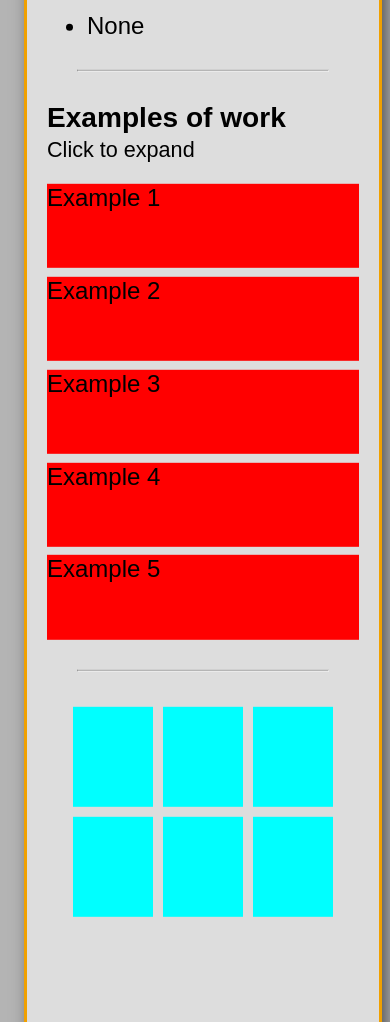
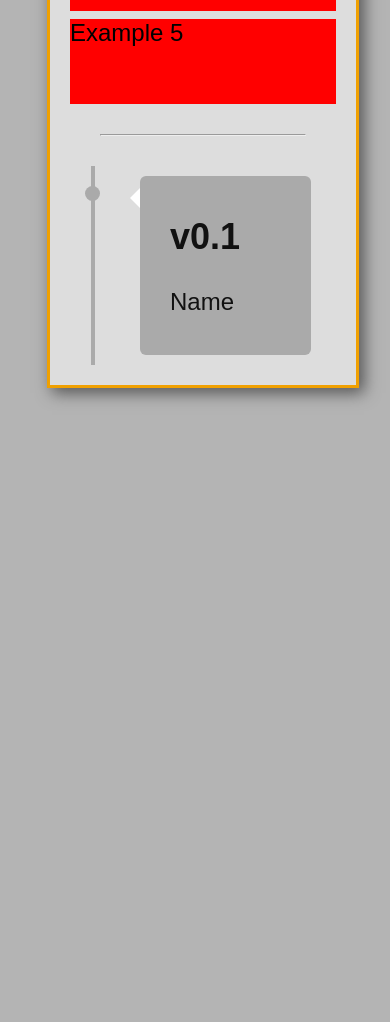
Before and after one commit to OliverW10/IPT-portfolio, a plain HTML site: page index.html in a window 390 px wide. Shown: the part 901-1923 px from the top of the page. After the commit the page ends 844 px from the top, so only its background shows below. Drawn offline with nearby package versions, Linux system fonts and the light colour scheme; files that its build step writes are made by us from their sources.

Commit message:
added versions timeline

```diff
--- a/index.html
+++ b/index.html
@@ -1,10 +1,9 @@
 <head>
-    <link rel="icon"
-      type="image/x-icon"
-      href="./favicon.ico">
+    <link rel="icon" type="image/x-icon" href="./favicon.ico">
     <link rel="stylesheet" href="styles.css">
     <title>Olivers Portfolio</title>
 </head>
+
 <body>
     <div id="overlay"></div>
     <div id="scroller"></div>
@@ -43,20 +42,16 @@
                 </div>
             </div>
             <hr>
-            <div id="testContainer">
-                <div class="testItem"></div>
-                <div class="testItem"></div>
-                <div class="testItem"></div>
-                <div class="testItem"></div>
-                <div class="testItem"></div>
-                <div class="testItem"></div>
+            <div class="timeline">
+                <include src="versions.html">Loading...</include>
             </div>
         </div>
     </div>
-    <a id="ghLink" href="https://github.com/oliverw10/ipt-portfolio"><img id="ghLogo" src="images/gh.png" title="Go to Github repo" alt="Github logo"></a>
+    <a id="ghLink" href="https://github.com/oliverw10/ipt-portfolio"><img id="ghLogo" src="images/gh.png"
+            title="Go to Github repo" alt="Github logo"></a>
     <label id="smoothnessSlider">
         Smoothing:<br>
-        <input type="range" min="1" max="50" value="15" id="slider" >
+        <input type="range" min="1" max="50" value="15" id="slider">
         <span id="sliderVal">Initial</span>
     </label>
     <script src="scripts.js"></script>
--- a/scripts.js
+++ b/scripts.js
@@ -1,3 +1,8 @@
+
+
+let overlay = document.getElementById("overlay")
+window.addEventListener("load", ()=>{console.log("loaded");overlay.style.opacity="0"})
+
 var coll = document.getElementsByClassName("projectItem");
 var i;
 
@@ -29,23 +34,11 @@ for (i = 0; i < coll.length; i++) {
   });
 }
 
-let wide = true;
-const testContainer = document.getElementById("testContainer")
-testContainer.addEventListener("click", ()=>{
-  wide = !wide;
-  testContainer.style.width = (10+wide*40)+"vw"; console.log("changed width")
-})
-
-
 
 let outerDiv = document.getElementById("outerPage");
 let scroller = document.getElementById("scroller");
 
 let mainDiv = document.getElementById("mainDiv");
-
-scroller.style.height = mainDiv.offsetHeight*1.1;
-console.log(mainDiv)
-console.log(mainDiv.offsetHeight);
 
 
 let lastScroll = 0; // scroll value on the last frame
@@ -60,6 +53,7 @@ function checkSize(){
   }
   console.log(isPhone)
 }
+checkSize()
 window.onresize = checkSize
 
 let lastTick = performance.now()
@@ -87,8 +81,29 @@ slider.oninput = function (){
   sliderVal.innerHTML = this.value;
   smoothness = this.value;
 }
+sliderVal.innerHTML = slider.value;
+smoothness = slider.value;
 
-slider.oninput()
+// https://stackoverflow.com/questions/8988855/include-another-html-file-in-a-html-file
+// embedes another html file
+(() => {
+  const includes = document.getElementsByTagName('include');
+  [].forEach.call(includes, i => {
+      let filePath = i.getAttribute('src');
+      fetch(filePath).then(file => {
+          file.text().then(content => {
+              i.insertAdjacentHTML('afterend', content);
+              i.remove();
+              setDocHeight()
+          });
+      });
+  });
+})();
 
-let overlay = document.getElementById("overlay")
-window.addEventListener("load", ()=>{console.log("loaded");overlay.style.opacity="0"})
+function setDocHeight(){
+  const overallHeight = outerDiv.clientHeight;
+  // scroller.style.height = overallHeight;
+  scroller.style.height = overallHeight*1.1;
+  // console.log(mainDiv)
+  // console.log(overallHeight);
+}
--- a/styles.css
+++ b/styles.css
@@ -7,59 +7,65 @@ logo colours
 */
 
 .noselect {
-    -webkit-touch-callout: none; /* iOS Safari */
-    -webkit-user-select: none; /* Safari */
-    -khtml-user-select: none; /* Konqueror HTML */
-    -moz-user-select: none; /* Old versions of Firefox */
-    -ms-user-select: none; /* Internet Explorer/Edge */
-    user-select: none; /* Non-prefixed version, currently supported by Chrome, Edge, Opera and Firefox */
+    -webkit-touch-callout: none;
+    /* iOS Safari */
+    -webkit-user-select: none;
+    /* Safari */
+    -khtml-user-select: none;
+    /* Konqueror HTML */
+    -moz-user-select: none;
+    /* Old versions of Firefox */
+    -ms-user-select: none;
+    /* Internet Explorer/Edge */
+    user-select: none;
+    /* Non-prefixed version, currently supported by Chrome, Edge, Opera and Firefox */
 }
 
-body{
+body {
     background-color: #b4b4b4;
     font-family: Arial;
     /* overflow-y: hidden; */
 }
 
-hr{
+hr {
     margin: 30px;
 }
 
-#outerPage{
+#outerPage {
     display: flex;
     justify-content: center;
     margin: 0;
     padding: 0;
     position: fixed;
     width: 100vw;
-    height: 100vh;
+    /* height: 100vh; */
     top: 55%;
     /* transition: transform 0.5s; */
     transform: translate(0%, 20%)
 }
 
-#mainDiv{
+#mainDiv {
     width: 60%;
     background-color: #ddd;
-    padding:20px;
+    padding: 20px;
     margin: 10px;
-    height: 200vh;
+    /* height: 200vh; */
     box-shadow: 5px 5px 15px #555;
     border: 3px solid #f0a000;
     overflow-y: hidden;
 }
 
-#logo{
+#logo {
     width: 10vw;
     height: 10vw;
 }
 
-#logoDiv{
+#logoDiv {
     display: flex;
     justify-content: center;
 }
 
-#projectContainer{
+#projectContainer {
     flex-wrap: wrap;
     justify-content: center;
     align-items: center;
@@ -67,7 +73,7 @@ hr{
     transition: width 1s;
 }
 
-.projectItem{
+.projectItem {
     width: 100%;
     height: 10vh;
     background: red;
@@ -79,18 +85,18 @@ hr{
     opacity: 1;
 }
 
-.projectItemCard{
+.projectItemCard {
     /* display: flex;
     justify-content: center;
     align-items: center; */
     opacity: 1;
 }
 
-.projectItem:active{
+.projectItem:active {
     opacity: 0.5;
 }
 
-.projectExpandable{
+.projectExpandable {
     height: 55vh;
     width: 40vw;
     max-width: 0;
@@ -106,14 +112,15 @@ hr{
     opacity: 1 !important;
 }
 
-#testContainer{
+#testContainer {
     display: flex;
     flex-wrap: wrap;
     transition: all 1s;
     /* background-color: cadetblue; */
     justify-content: center;
 }
-.testItem{
+
+.testItem {
     min-width: 80px;
     height: 100px;
     background-color: aqua;
@@ -121,29 +128,28 @@ hr{
     transition: all 1s;
 }
 
-#ghLogo{
-    width:50px;
-    height:50px;
-
+#ghLogo {
+    width: 50px;
+    height: 50px;
     opacity: 0.6;
     transition: opacity 0.3s;
 }
 
-#ghLogo:hover{
+#ghLogo:hover {
     opacity: 1;
 }
 
-#ghLink{
+#ghLink {
     position: fixed;
-    bottom:5px;
+    bottom: 5px;
     right: 5px;
 }
 
-#scroller{
-    height: 300vh;
+#scroller {
+    /* height: 300vh; */
 }
 
-#smoothnessSlider{
+#smoothnessSlider {
     position: fixed;
     bottom: 5px;
     left: 5px;
@@ -154,15 +160,15 @@ hr{
     border-radius: 4px;
 }
 
-#smoothnessSlider:hover{
+#smoothnessSlider:hover {
     opacity: 0.7;
 }
 
-#slider:hover{
+#slider:hover {
     cursor: pointer;
 }
 
-#overlay{
+#overlay {
     position: fixed;
     background-color: black;
     width: 100vw;
@@ -175,28 +181,171 @@ hr{
     pointer-events: none;
 }
 
-#mainDiv > p{
+#mainDiv>p {
     margin-top: 3px;
     margin-bottom: 1em;
     font-size: 90%;
 }
 
-#mainDiv > h3{
+#mainDiv>h3 {
     margin: 0;
+}
+
+
+/* https://www.w3schools.com/howto/howto_css_timeline.asp */
+
+
+/* from here to 350 */
+
+* {
+    box-sizing: border-box;
+}
+
+/* The actual timeline (the vertical ruler) */
+.timeline {
+    position: relative;
+    max-width: 1200px;
+    margin: 0 auto;
+}
+
+
+/* The actual timeline (the vertical ruler) */
+.timeline::after {
+    content: '';
+    position: absolute;
+    width: 4px;
+    background-color: #aaa;
+    top: 0;
+    bottom: 0;
+    left: 20%;
+    margin-left: -10px;
+}
+
+
+/* Container around content */
+.container {
+    padding: 10px 30px;
+    position: relative;
+    background-color: inherit;
+    width: 50%;
+}
+
+
+/* The circles on the timeline */
+.container::after {
+    content: '';
+    position: absolute;
+    width: 15px;
+    height: 15px;
+    left: -100px;
+    background-color: #aaa;
+    /* border: 3px solid #f0a000; */
+    top: 20px;
+    border-radius: 50%;
+    z-index: 1;
+}
+
+/* Place the container to the right */
+.right {
+    left: 20%;
+}
+
+/* Add arrows to the right container (pointing left) */
+.right::before {
+    content: " ";
+    height: 0;
+    position: absolute;
+    top: 22px;
+    width: 0;
+    z-index: 1;
+    left: 20px;
+    border: medium solid #aaa;
+    border-width: 10px 10px 10px 0;
+    border-color: transparent #aaa transparent transparent;
+}
+
+
+/* Fix the circle for containers on the right side */
+.right::after {
+    left: -16px;
+}
+
+
+/* The actual content */
+.content {
+    padding: 10px 30px 15px;
+    background-color: #aaa;
+    position: relative;
+    border-radius: 6px;
+    color: #111;
+    text-decoration: none;
+}
+
+.outerLink:link {
+    color: #111;
+    text-decoration: none;
+
+}
+
+/* visited link */
+.outerLink:visited {
+    color: #111;
+    text-decoration: none;
+}
+
+.versionsName{
+    text-decoration-line: none;
+}
+
+
+.container:hover .content{
+    cursor: pointer;
+    color: #666;
+    text-decoration-line: underline;
+}
+
+/* Media queries - Responsive timeline on screens less than 600px wide */
+@media screen and (max-width: 600px) {
+    /* Place the timelime to the left */
+    .timeline::after {
+        left: 31px;
+    }
+    /* Full-width containers */
+    .container {
+        width: 100%;
+        padding-left: 70px;
+        padding-right: 25px;
+    }
+    /* Make sure that all arrows are pointing leftwards */
+    .container::before {
+        left: 60px;
+        border: medium solid white;
+        border-width: 10px 10px 10px 0;
+        border-color: transparent white transparent transparent;
+    }
+    /* Make sure all circles are at the same spot */
+    .left::after,
+    .right::after {
+        left: 15px;
+    }
+    /* Make all right containers behave like the left ones */
+    .right {
+        left: 0%;
+    }
 }
 
 @media only screen and (orientation: portrait) {
     #mainDiv {
         width: 80%;
     }
-    body{
+    body {
         font-size: 150%;
     }
-    #ghLogo{
+    #ghLogo {
         width: 100px;
         height: 100px;
     }
-    #smoothnessSlider{
+    #smoothnessSlider {
         display: none;
     }
 }
--- /dev/null
+++ b/versions.html
@@ -0,0 +1,9 @@
+<link rel="stylesheet" href="styles.css">
+<a href="" class="outerLink">
+    <div class="container right">
+        <div class="content">
+            <h2>v0.1</h2>
+            <p class="versionsName">Name</p>
+        </div>
+    </div>
+</a>
```
